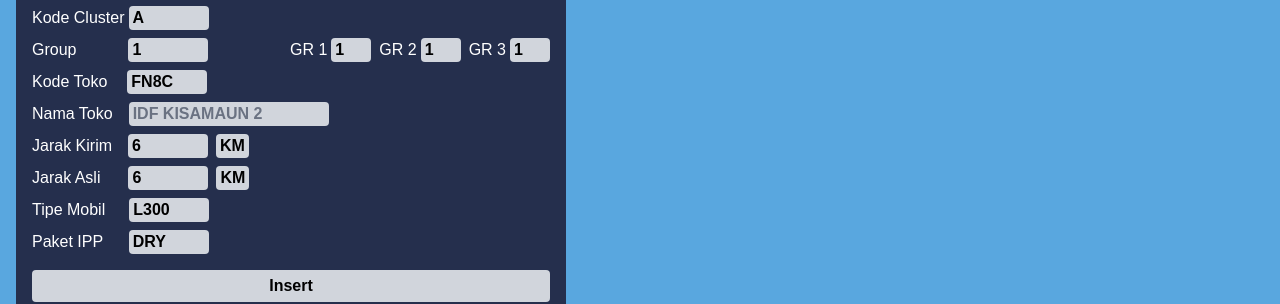
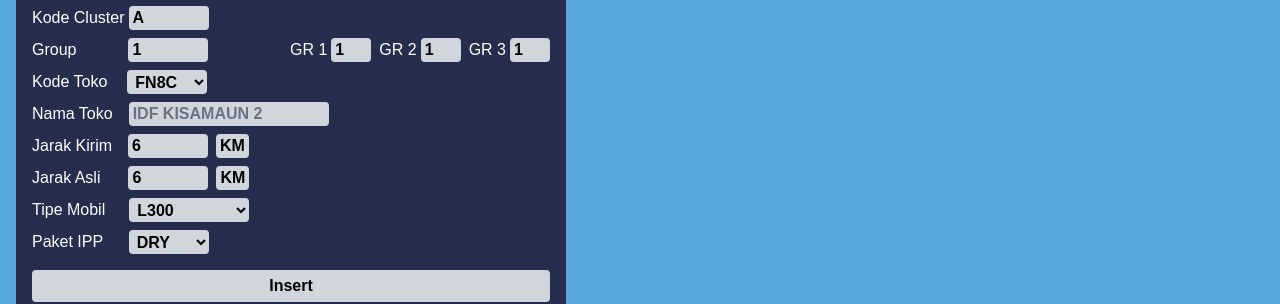
Before and after one commit to IdoMunthe/upload-pb-idm, a Next.js app: page /psp/cluster in a window 1280 px wide. Shown: the part 134-438 px from the top of the page. Built offline with nearby package versions, Linux system fonts and the light colour scheme.

Commit message:
edited miscellaneous things

```diff
--- a/src/app/psp/cluster/page.tsx
+++ b/src/app/psp/cluster/page.tsx
@@ -191,12 +191,18 @@ export default function TokoGateUI() {
 
           <div className="flex justify-start gap-5">
             <label>Kode Toko</label>
-            <input
-              type="text"
+            <select
               value={form.kodeToko}
               onChange={(e) => handleChange("kodeToko", e.target.value)}
               className="text-black font-semibold bg-gray-300 w-[80px] px-1 rounded"
-            />
+            >
+              {/* //TODO: needs api */}
+              <option value="FN8C">FN8C</option>
+              <option value="FN8C">FN8C</option>
+              <option value="FN8C">FN8C</option>
+              <option value="FN8C">FN8C</option>
+              <option value="FN8C">FN8C</option>
+            </select>
           </div>
 
           <div className="flex justify-start gap-4">
@@ -242,22 +248,28 @@ export default function TokoGateUI() {
 
           <div className="flex justify-start gap-6">
             <label>Tipe Mobil</label>
-            <input
-              type="text"
+            <select
               value={form.tipeMobil}
               onChange={(e) => handleChange("tipeMobil", e.target.value)}
-              className="text-black font-semibold bg-gray-300 w-[80px] px-1 rounded"
-            />
+              className="text-black font-semibold bg-gray-300 w-[120px] px-1 rounded"
+            >
+              <option value="DOUBLE">DOUBLE</option>
+              <option value="ENGKLE">ENGKLE</option>
+              <option value="FUSO">FUSO</option>
+              <option value="L300">L300</option>
+            </select>
           </div>
 
           <div className="flex justify-start gap-[1.6rem]">
             <label>Paket IPP</label>
-            <input
-              type="text"
+            <select
               value={form.paketIpp}
               onChange={(e) => handleChange("paketIpp", e.target.value)}
               className="text-black font-semibold bg-gray-300 w-[80px] px-1 rounded"
-            />
+            >
+              <option value="DRY">DRY</option>
+              <option value="ROTI">ROTI</option>
+            </select>
           </div>
         </div>
 
--- a/src/app/psp/kontainer/page.tsx
+++ b/src/app/psp/kontainer/page.tsx
@@ -1,5 +1,5 @@
 "use client";
-import React, { useState } from "react";
+import React, { useEffect, useState } from "react";
 
 type Kontainer = {
   jenis: string;
@@ -27,6 +27,7 @@ export default function KontainerPage() {
     lebar: 0,
     tinggi: 0,
   });
+  const [selectedJenis, setSelectedJenis] = useState<string | null>(null)
 
   const kontainerList = dummyKontainer[currentTab];
   const volume = form.panjang * form.lebar * form.tinggi;
@@ -41,6 +42,14 @@ export default function KontainerPage() {
   const handleInsert = () => {
     alert(`Inserting: ${JSON.stringify({ ...form, volume })}`);
   };
+
+  useEffect(() => {
+      const first = dummyKontainer[currentTab][0];
+      if (first) {
+        setForm({ ...first });
+        setSelectedJenis(first.jenis);
+      }
+    }, [currentTab]);
 
   return (
     <div className="p-4 min-h-screen bg-[#59a7df] text-white">
@@ -129,8 +138,10 @@ export default function KontainerPage() {
           </tr>
         </thead>
         <tbody>
-          {kontainerList.map((k) => (
-            <tr key={k.jenis} className="hover:bg-blue-100">
+          {kontainerList.map((k) =>
+            {const isSelected = selectedJenis === k.jenis
+          return (
+            <tr key={k.jenis} className={`${isSelected ? "bg-blue-200" : "hover:bg-blue-100"}`} onClick={() => {setForm({...k}); setSelectedJenis(k.jenis)}}>
               <td className="p-2 border border-gray-400">{k.jenis}</td>
               <td className="p-2 border border-gray-400">{k.panjang}</td>
               <td className="p-2 border border-gray-400">{k.lebar}</td>
@@ -142,7 +153,7 @@ export default function KontainerPage() {
                 })}
               </td>
             </tr>
-          ))}
+          )})}
         </tbody>
       </table>
     </div>
```
